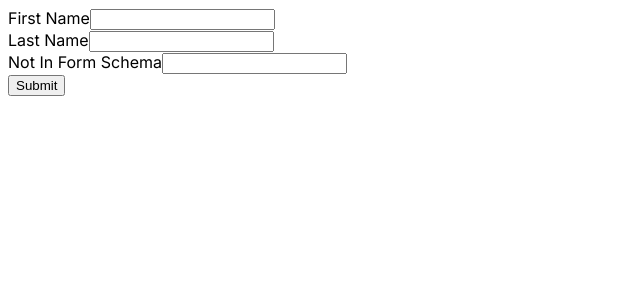
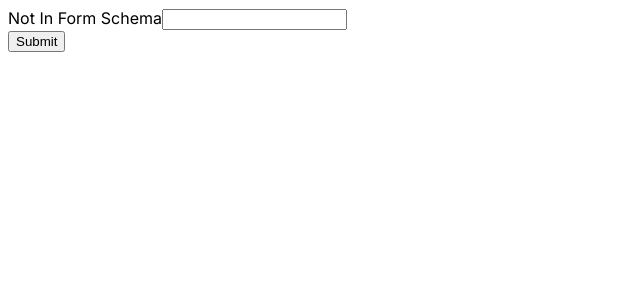
Before and after one commit to mcgingras/perfect-form, a Next.js app: page / in a window 1280 px wide. Shown: the top 300 px of the page, without its empty margins (0-640 px from the left). Built offline with nearby package versions, Linux system fonts and the light colour scheme.

Commit message:
Add TextInput component with type safety using useFormContext

```diff
--- a/src/app/page.tsx
+++ b/src/app/page.tsx
@@ -29,9 +29,9 @@ export default function Home() {
   return (
     <FormProvider {...methods}>
       <form onSubmit={methods.handleSubmit(onSubmit)}>
-        <TextInput name="firstName" label="First Name" />
-        <TextInput name="lastName" label="Last Name" />
-        <TextInput<FormValues> name="notInFormSchema" label="Not In Form Schema" /> {/* Add new TextInput */}
+        {/* <TextInput name="notInFormSchema" label="First Name" />
+        <TextInput name="lastName" label="Last Name" /> */}
+        <TextInput<FormValues> name="notInFormSchema" label="Not In Form Schema" />
         <button type="submit">Submit</button>
       </form>
     </FormProvider>
```
